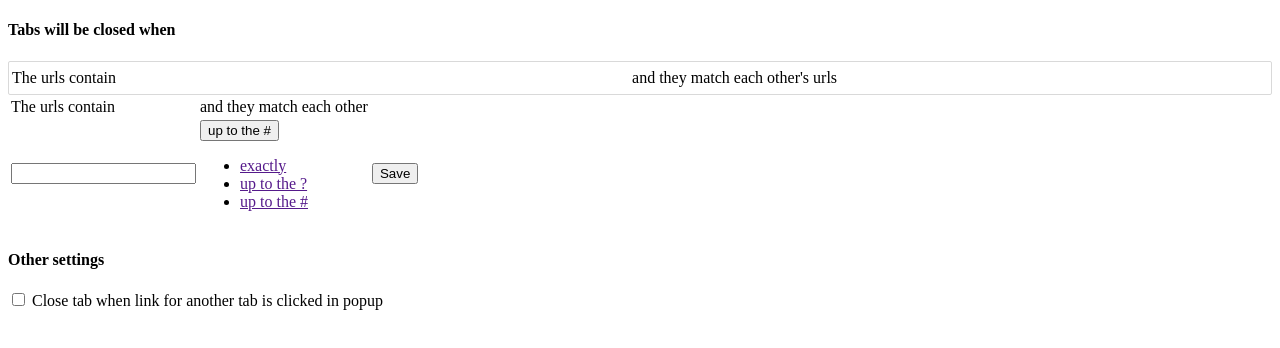
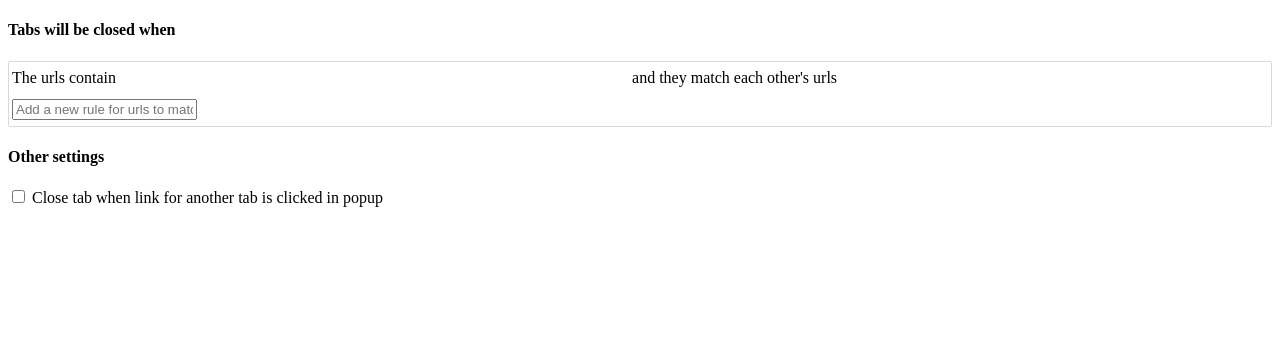
Before and after one commit to devm33/tabstopper, a browser extension: page options.html in a window 1280 px wide. Drawn offline with nearby package versions, Linux system fonts and the light colour scheme.

Commit message:
remove old table

```diff
--- a/options.html
+++ b/options.html
@@ -35,54 +35,16 @@
                 <button class="row-delete-button" tabindex="0"
                     title="Delete this item"></button>
             </div>
-
+            <div class="listitem disabled" role="listitem">
+                <div class="col url-column">
+                    <input tabindex="-1" ng-model="rule.url"
+                    placeholder="Add a new rule for urls to match">
+                </div>
+                <div class="col match-column">
+                    <dropdown options="matchCopy" value="rule.match"></dropdown>
+                </div>
+            </div>
         </div>
-        <table class="table table-bordered">
-            <thead>
-                <td>The urls contain</td>
-                <td>and they match each other</td>
-            </thead>
-            <tr ng-repeat="(url, match) in rules track by url"
-                ng-class="{active:editing(url)}">
-                <td>{{url}}</td>
-                <td>{{matchCopy[match]}}</td>
-                <td>
-                    <div class="dont-wrap-btn-group btn-group">
-                        <button class="btn btn-default"
-                            ng-click="editRule(url, match)">Edit</button>
-                        <button class="btn btn-danger"
-                            ng-click="deleteRule(url)">&times;</button>
-                    </div>
-                </td>
-            </tr>
-            <tr>
-                <td>
-                    <input required type="text" class="form-control"
-                    ng-model="rule.url"/>
-                </td>
-                <td>
-                    <div class="dropdown">
-                        <button class="btn btn-default dropdown-toggle"
-                            data-toggle="dropdown">
-                            {{matchCopy[rule.match]}}
-                            <span class="caret"></span>
-                        </button>
-                        <ul class="dropdown-menu">
-                            <li ng-repeat="(match,copy) in matchCopy">
-                                <a href ng-click="rule.match = match">
-                                    {{copy}}
-                                </a>
-                            </li>
-                        </ul>
-                    </div>
-                </td>
-                <td>
-                    <button class="btn btn-primary"
-                        ng-class="{disabled:!rule.url}"
-                        ng-click="saveRule(rule.url, rule.match)">Save</button>
-                </td>
-            </tr>
-        </table>
 
         <h4>Other settings</h4>
         <div class="checkbox">
```
